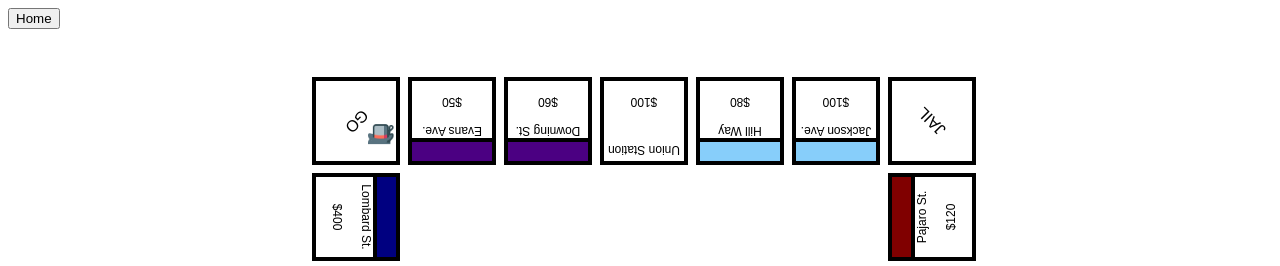
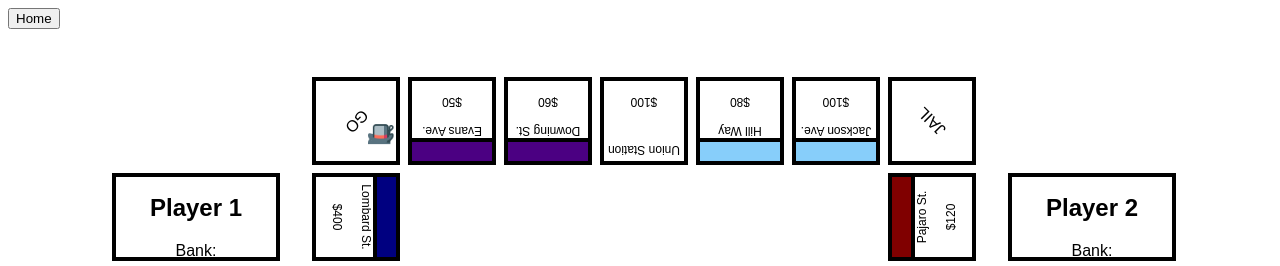
Before and after one commit to samphillips123/monopoly_lite_game, a plain HTML site: page html/gameplay.html in a window 1280 px wide. Shown: the top 266 px of the page. Drawn offline with Linux system fonts and the light colour scheme.

Commit message:
added spaces for player stats

```diff
--- a/css/gameplay.css
+++ b/css/gameplay.css
@@ -45,9 +45,9 @@ body {
     appearance: none;
 }
 
-ul {
+.board {
     display: grid;
-    grid-template-columns: repeat(11, 10vh);
+    grid-template-columns: 20vh 1vh repeat(7, 10vh) 1vh 20vh;
     grid-template-rows: repeat(7, calc(10vh + 8px));
     justify-content: center;
     align-content: center;
@@ -150,6 +150,12 @@ h1 {
 
 h2 {
     font-size: calc(3vh);
+}
+
+.stats {
+    flex-direction: column;
+    justify-content: center;
+    align-items: center;
 }
 
 li:nth-child(1) {
@@ -381,3 +387,13 @@ li:nth-child(26) {
     grid-row: 4;
     grid-column: 6;
 }
+
+li:nth-child(27) {
+    grid-row: 2;
+    grid-column: 1;
+}
+
+li:nth-child(28) {
+    grid-row: 2;
+    grid-column: 11;
+}
--- a/html/gameplay.html
+++ b/html/gameplay.html
@@ -9,7 +9,7 @@
 </head>
 <body>
     <button class="button" onclick="window.location.href='../index.html'">Home</button>
-    <ul>
+    <ul class="board">
         <li id="0">
             <span class="name">GO</span>
             <div id="space0" class="gamepiece">
@@ -241,6 +241,20 @@
             <h1>Monopoly</h1>
             <h2>Lite</h2>
         </li>
+        <li class="stats" id="Player-1-Stats">
+            <h2>Player 1</h2>
+            <dt>Bank:</dt>
+            <ul class="ownedSpaces">
+
+            </ul>
+        </li>
+        <li class="stats" id="Player-2-Stats">
+            <h2>Player 2</h2>
+            <dt>Bank:</dt>
+            <ul class="ownedSpaces">
+
+            </ul>
+        </li>
     </ul>
 </body>
 </html>
```
